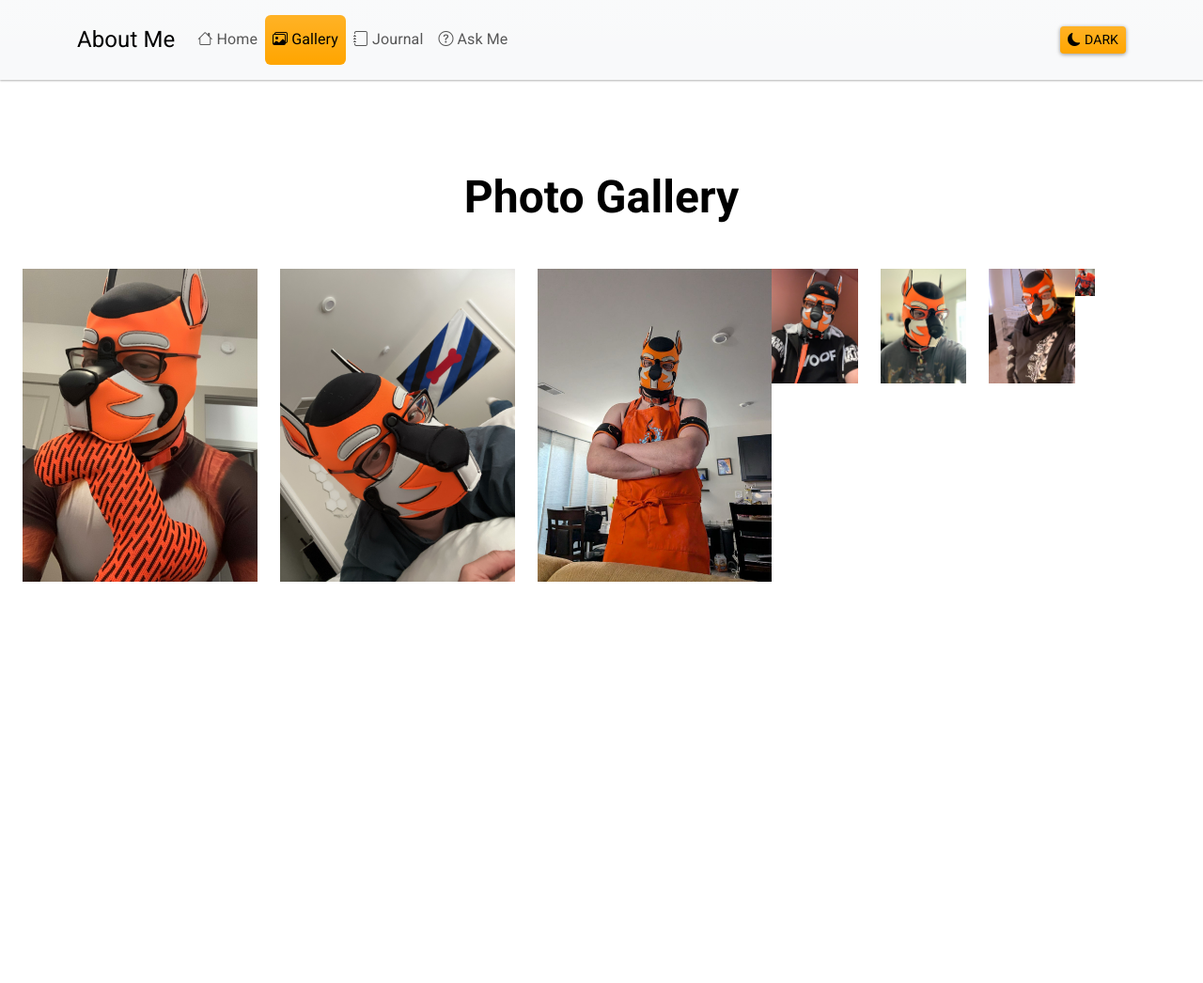
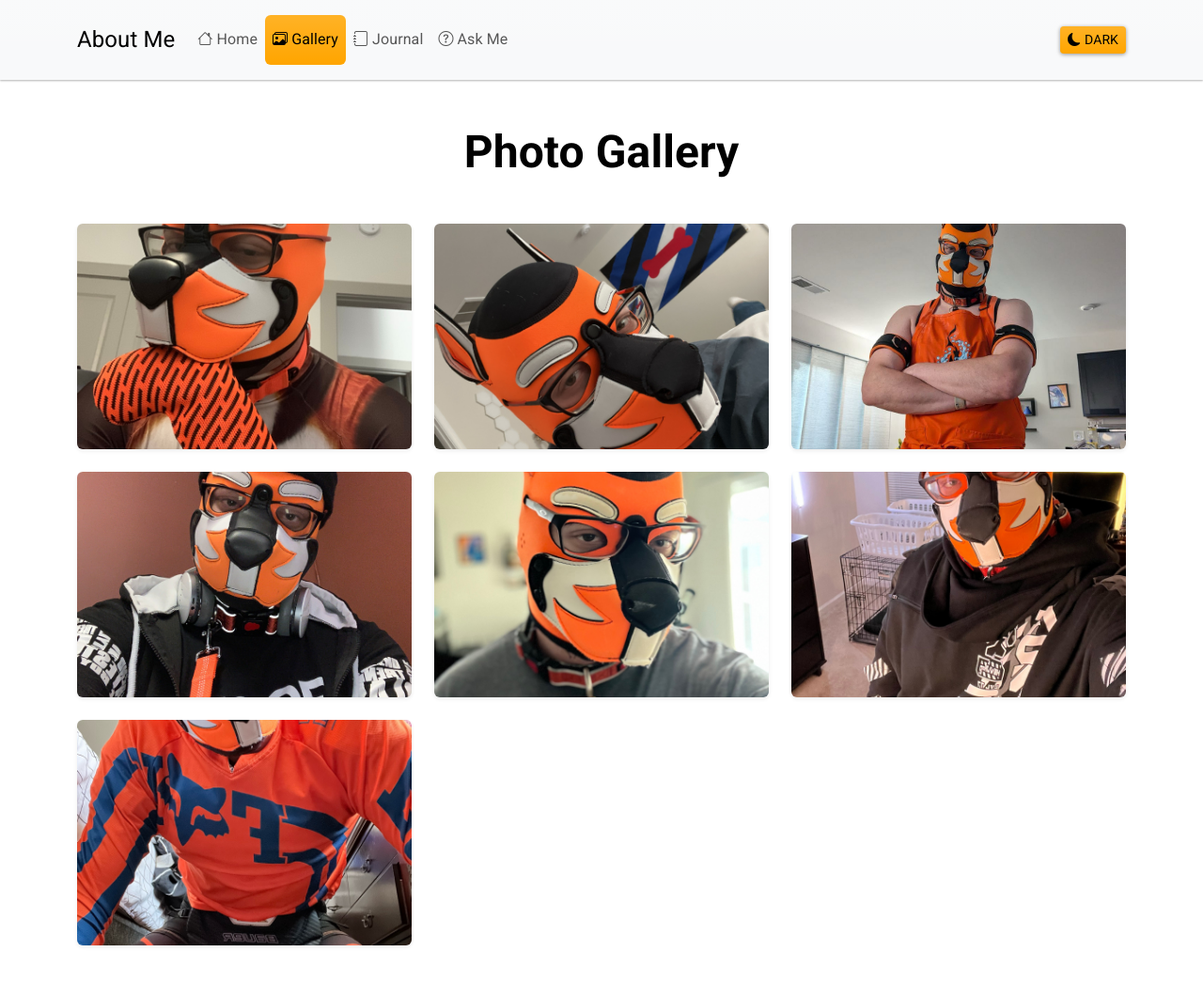
Before and after one commit to SabinDarkstone/SabinDarkstone.github.io, a Jekyll site: the page built from site/gallery.html, in a window 1280 px wide and 1054 px high. Shown: the top 1046 px of the window at 94% size. Built offline with Jekyll 4.4.1, drawn with Linux system fonts in a browser that asks for light colours; comment, search, counter and statistics services are not loaded.

Commit message:
Updating gallery and fixing the searchbox on the sidebar

```diff
--- a/site/_includes/sidebar/sidebar.html
+++ b/site/_includes/sidebar/sidebar.html
@@ -7,6 +7,7 @@
     <div class="collapse d-lg-block" id="sidebar">
         <h5>Journal</h5>
 
+        <div class="mt-3">
             {% if page.url contains "search" %}
                 <a class="list-group-item list-group-item-action active">Search</a>
             {% else %}
@@ -14,6 +15,7 @@
                     <input class="form-control form-control-sm me-2" type="search" name="q" placeholder="Search for an entry…" aria-label="Search">
                 </form>
             {% endif %}
+        </div>
 
         {% include progress-tracker.html %}
 
--- a/site/assets/css/style.css
+++ b/site/assets/css/style.css
@@ -38,10 +38,17 @@ blockquote {
     background-color: #222;
 }
 
-[data-bs-theme="dark"] textarea {
+[data-bs-theme="dark"] input, textarea {
     color: #ccc !important;
 }
 
-[data-bs-theme="dark"] textarea::placeholder {
+[data-bs-theme="dark"] input::placeholder, textarea::placeholder {
     color: #888 !important;
 }
+
+.gallery-img {
+    width: 100%;
+    height: 240px;
+    object-fit: cover;
+    object-position: center;
+}
--- a/site/gallery.html
+++ b/site/gallery.html
@@ -1,25 +1,22 @@
 ---
 layout: static
+permalink: /gallery.html
 ---
 
-<div class="px-4 py-5 my-5 text-center">
-    <h1 class="display-5 fw-bold text-body-emphasis mb-5">
+<div class="container py-5">
+    <h1 class="display-5 fw-bold text-body-emphasis mb-5 text-center">
         Photo Gallery
     </h1>
 
-    <div class="d-flex justify-content-center">
-        <div class="col-md-8 row">
-            {% for image in site.data.gallery.images %}
-                {% assign url = "/assets/imgs/gallery/" | append: image %}
-                <a class="col-md-4 mb-3" href="{{ url }}" data-toggle="lightbox">
-                    <img src="{{ url }}" class="img-fluid">
+    <div class="row row-cols-1 row-cols-sm-2 row-cols-md-3 g-4">
+        {% for image in site.data.gallery.images %}
+            {% assign url = "/assets/imgs/gallery/" | append: image.path %}
+            {% assign focus = image.focus | default: "center" %}
+            <div class="col">
+                <a href="{{ url }}" data-toggle="lightbox" data-gallery="gallery">
+                    <img src="{{ url }}" class="gallery-img img-fluid rounded shadow-sm" alt="Gallert image" loading="lazy" style="object-position: center {{ focus }};"/>
                 </a>
-
-                {% assign mod = forloop.index0 | modulo: 3 %}
-                {% if mod == 2 and forloop.last == false %}
-                    </div><div class="row">
-                {% endif %}
-            {% endfor %}
-        </div>
+            </div>
+        {% endfor %}
     </div>
 </div>
```
Also changed, not shown: site/_data/gallery.yml (+14 -7 lines). Lines whose indentation alone changed are shown as unchanged.
